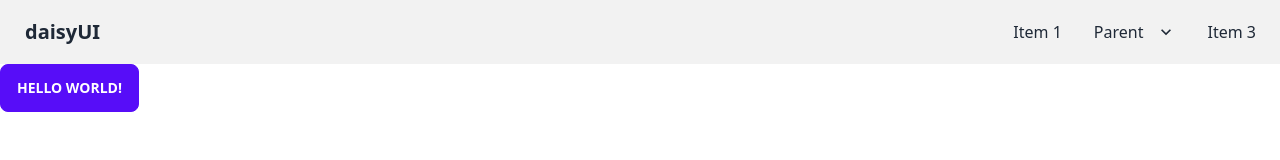
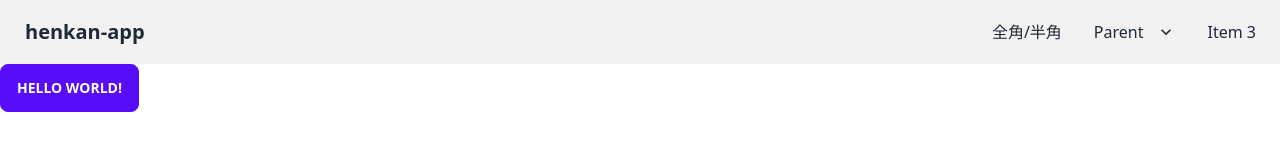
Before and after one commit to hiroto-toriyama/henkan-app, a React (Vite) app: page /henkan-app/full-half in a window 1280 px wide. Shown: the top 160 px of the page. Built offline with nearby package versions, Linux system fonts and the light colour scheme.

Commit message:
header編集

```diff
--- a/src/components/Header.tsx
+++ b/src/components/Header.tsx
@@ -4,11 +4,11 @@ const Header = () => {
   return (
     <div className="navbar bg-base-200">
       <div className="flex-1">
-        <a className="btn btn-ghost normal-case text-xl">daisyUI</a>
+        <Link to="/" className="btn btn-ghost normal-case text-xl">henkan-app</Link>
       </div>
       <div className="flex-none">
         <ul className="menu menu-horizontal p-0">
-          <li><a>Item 1</a></li>
+          <li><Link to="/full-half">全角/半角</Link></li>
           <li tabIndex={0}>
             <a>
               Parent
--- a/src/pages/TopPage.tsx
+++ b/src/pages/TopPage.tsx
@@ -8,7 +8,7 @@ const TopPage = () => {
       <Header />
       <div className="grow container mx-auto my-5">
         <Link to="/full-half" className="btn btn-primary">
-          全角／半角
+          全角/半角
         </Link>
       </div>
       <Footer />
```
